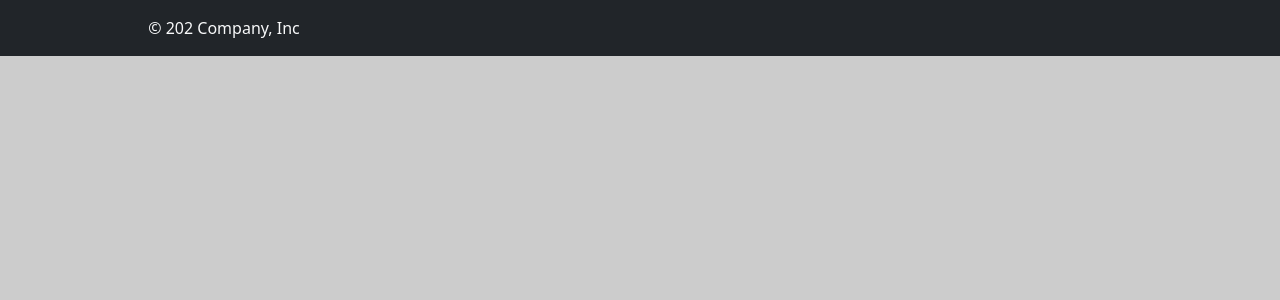
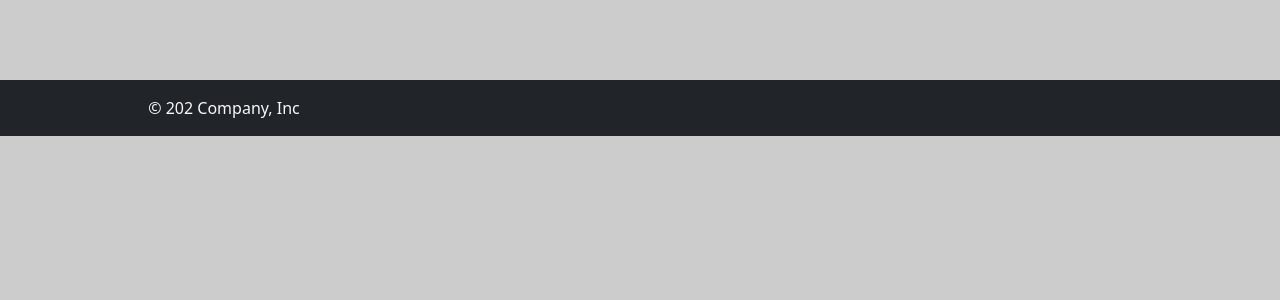
Before and after one commit to Abisheknani/blog, a Django app: template myapp/blog/templates/blog/base.html in a window 1280 px wide. Shown: the part 74-374 px from the top of the page. Run offline with Django 5.2, Linux system fonts and the light colour scheme; the template is opened without the code that fills it, so the values that code supplies are empty; parts of the project's set-up code (start-up, migrations or seed data) failed here and were passed over; some libraries are stand-ins or nearby versions.

Commit message:
update the css

```diff
--- a/myapp/blog/static/blog/style.css
+++ b/myapp/blog/static/blog/style.css
@@ -1,3 +1,7 @@
 body{
     background-color: #cccccc;
 }
+footer{
+       display: block;
+       margin-top: 80px;
+}
```
Also changed, not shown: README.md.
